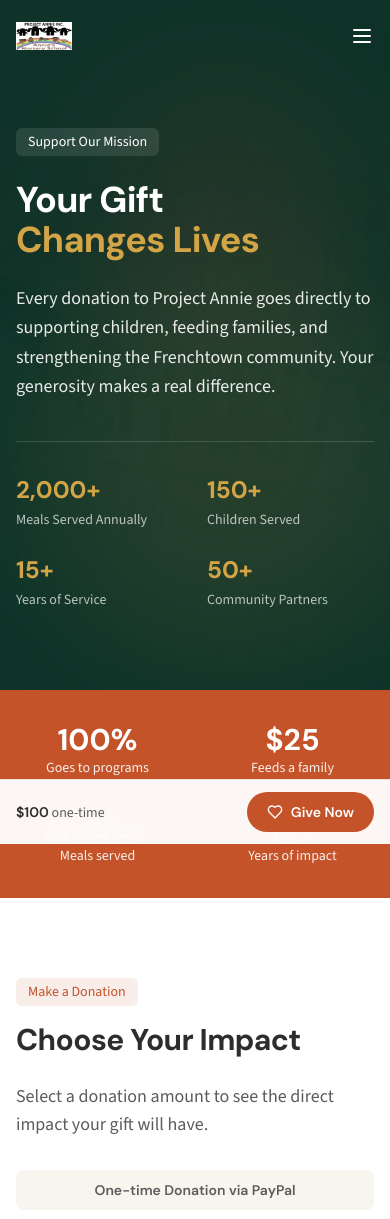
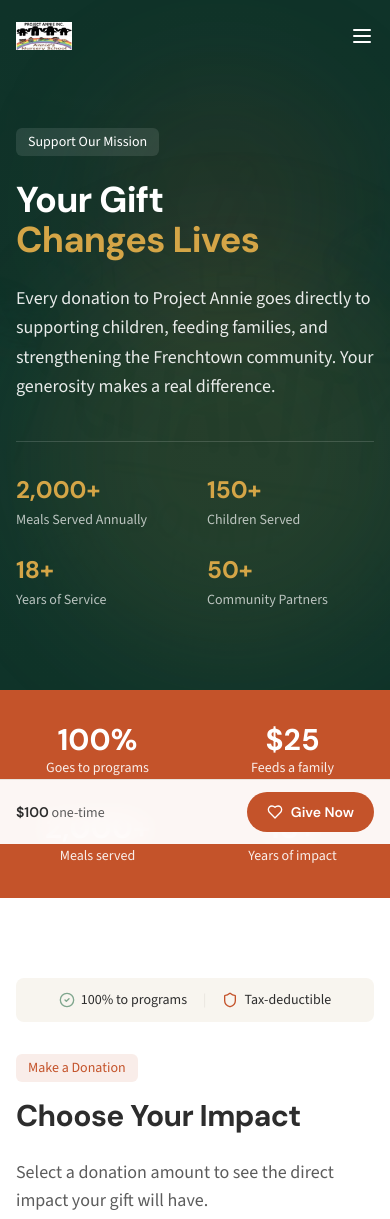
Before and after one commit to LennyPaz/ITLeadership, a Next.js app: page /donate in a window 390 px wide. Shown: the top 1219 px of the page. Built offline with nearby package versions, Linux system fonts and the light colour scheme.

Commit message:
Heartbeat: All 3 changes shipped:
- **stats.json** — "15+" → "18+" in both `homeStats` and `donateStats`
- **t

```diff
--- a/app/donate/page.tsx
+++ b/app/donate/page.tsx
@@ -167,6 +167,19 @@ export default function DonatePage() {
       {/* Main Donation Section */}
       <section className="py-20 lg:py-28 bg-white">
         <div className="container-base">
+          {/* Mobile Trust Signals — visible only below lg */}
+          <div className="lg:hidden mb-8 bg-neutral-cream rounded-lg px-4 py-3 flex items-center justify-center gap-4 text-sm text-neutral-charcoal">
+            <span className="flex items-center gap-1.5">
+              <CheckCircle2 className="w-4 h-4 text-accent-sage shrink-0" />
+              100% to programs
+            </span>
+            <span className="text-neutral-light">|</span>
+            <span className="flex items-center gap-1.5">
+              <Shield className="w-4 h-4 text-primary shrink-0" />
+              Tax-deductible
+            </span>
+          </div>
+
           <div className="grid lg:grid-cols-5 gap-12 lg:gap-16">
             {/* Donation Form */}
             <div className="lg:col-span-3">
--- a/content/stats.json
+++ b/content/stats.json
@@ -2,7 +2,7 @@
   "homeStats": [
     { "number": "2,000+", "label": "Meals Served Annually", "icon": "Utensils" },
     { "number": "150+", "label": "Children Served", "icon": "Heart" },
-    { "number": "15+", "label": "Years of Service", "icon": "Calendar" },
+    { "number": "18+", "label": "Years of Service", "icon": "Calendar" },
     { "number": "50+", "label": "Community Partners", "icon": "Users" }
   ],
   "volunteerStats": [
@@ -15,6 +15,6 @@
     { "number": "100%", "label": "Goes to programs" },
     { "number": "$25", "label": "Feeds a family" },
     { "number": "2,000+", "label": "Meals served" },
-    { "number": "15+", "label": "Years of impact" }
+    { "number": "18+", "label": "Years of impact" }
   ]
 }
```
Also changed, not shown: content/timeline.json (+6 -1 lines), .claude/settings.local.json.
